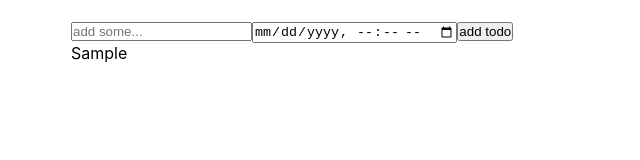
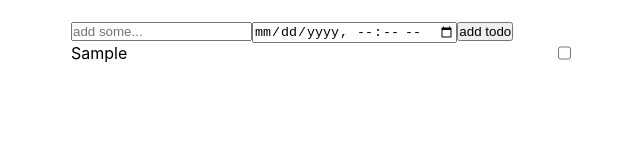
Before and after one commit to Jmolly/todo, a React (Create React App) app: page / in a window 1280 px wide. Both pictures are taken after typing "Sample" into the empty fields and a click on the button "add todo". Shown: the top 160 px of the page, without its empty margins (319-959 px from the left). Built offline with nearby package versions, Linux system fonts and the light colour scheme.

Commit message:
add checkboxes for completed tasks

```diff
--- a/src/components/todo-list/todo-list.js
+++ b/src/components/todo-list/todo-list.js
@@ -9,6 +9,10 @@ const TodoList = ({ entries }) => {
         {item.text}
         {item.dueDate ? ` until ${item.dueDate.replace(/T/gi, ' ')}` : ''}
       </span>
+      <input
+        type="checkbox"
+        checked={item.completed}>
+      </input>
     </li>
   );
 
```
Also changed, not shown: src/App.js (line endings or trailing spaces).
